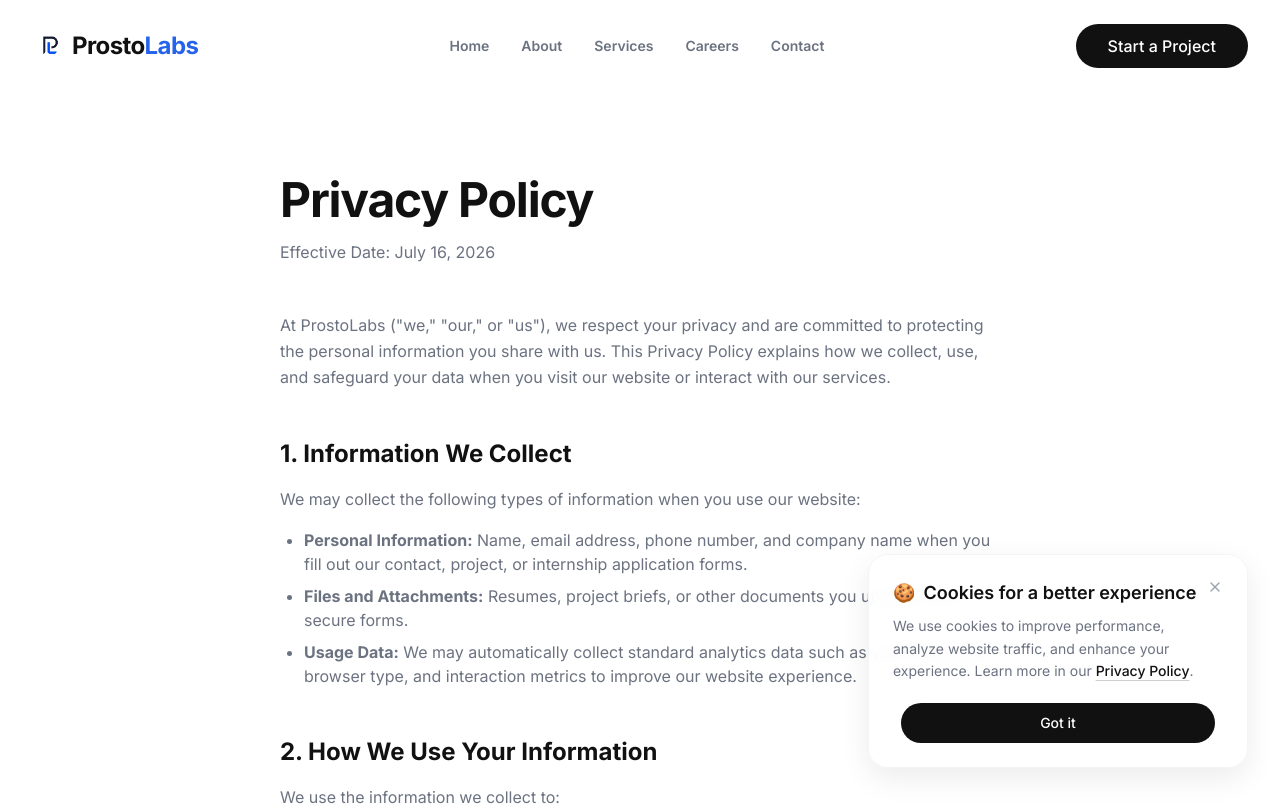
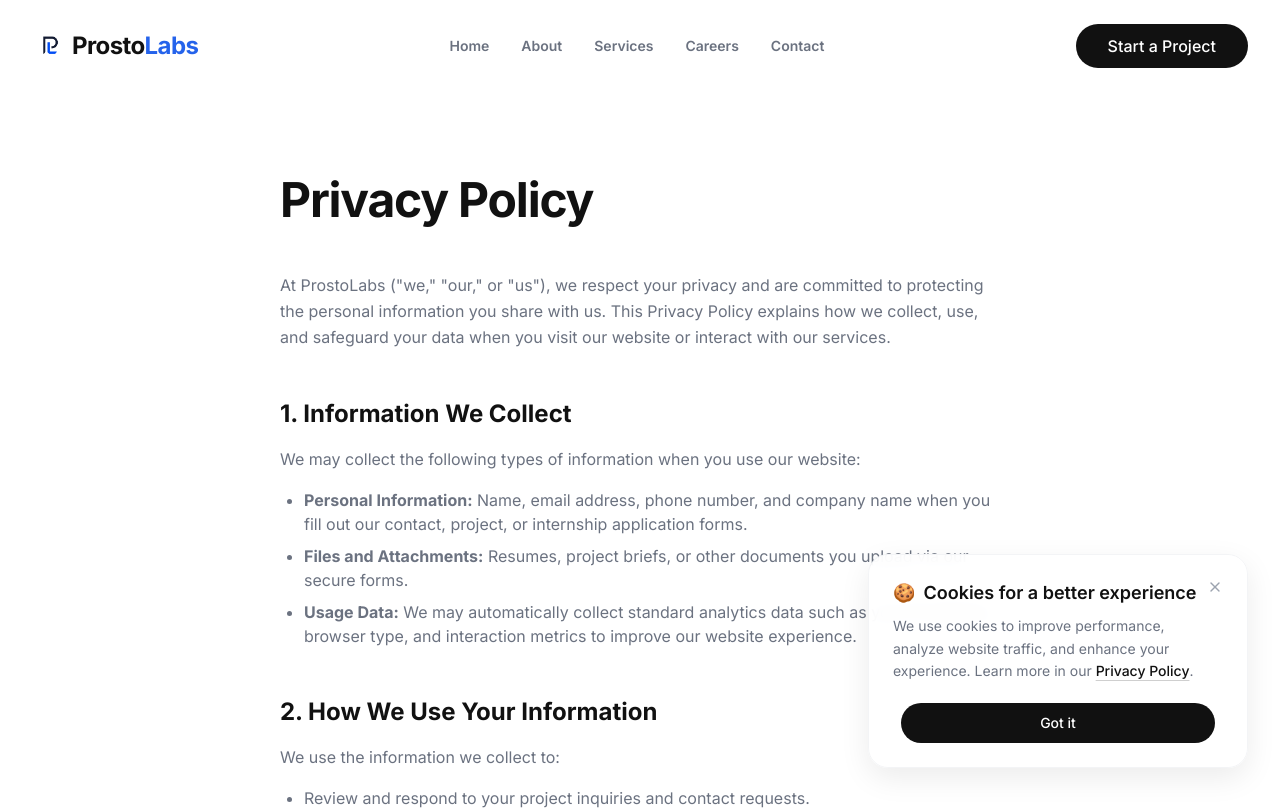
Before and after one commit to saumy-31/prostolabs, a React (Vite) app: page /privacy in a window 1280 px wide. Shown: the top 810 px of the page. Built offline with nearby package versions, Linux system fonts and the light colour scheme.

Commit message:
term and privacy date remove

```diff
--- a/src/pages/PrivacyPolicy.tsx
+++ b/src/pages/PrivacyPolicy.tsx
@@ -15,7 +15,7 @@ export const PrivacyPolicy = () => {
         <AnimatedSection>
           <div className="mb-12">
             <h1 className="text-4xl md:text-5xl font-bold tracking-tight mb-4">Privacy Policy</h1>
-            <p className="text-gray-500">Effective Date: July 16, 2026</p>
+
           </div>
 
           <div className="prose prose-lg text-gray-500">
--- a/src/pages/TermsConditions.tsx
+++ b/src/pages/TermsConditions.tsx
@@ -14,7 +14,7 @@ export const TermsConditions = () => {
         <AnimatedSection>
           <div className="mb-12">
             <h1 className="text-4xl md:text-5xl font-bold tracking-tight mb-4">Terms & Conditions</h1>
-            <p className="text-gray-500">Effective Date: July 16, 2026</p>
+
           </div>
 
           <div className="prose prose-lg text-gray-500">
```
